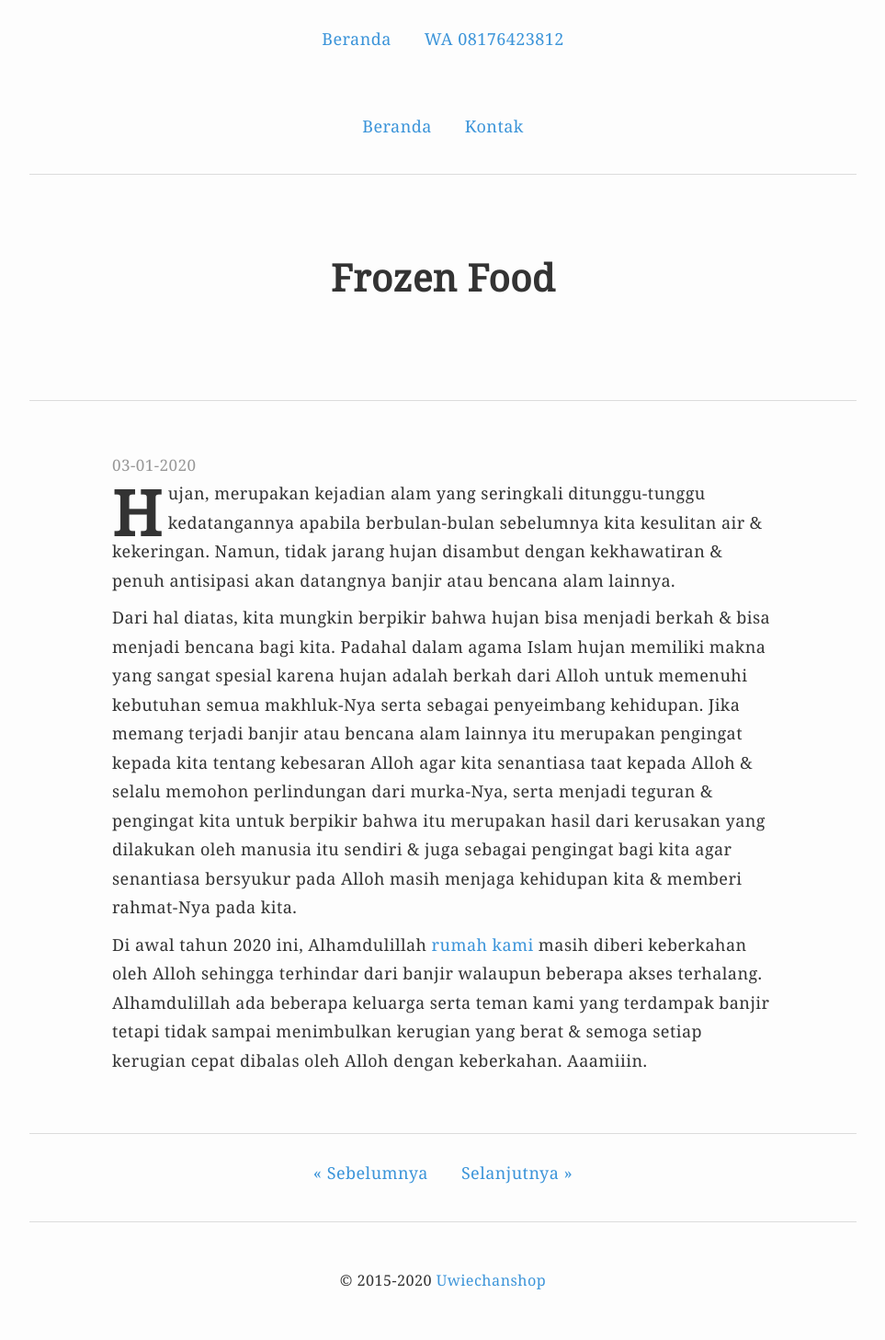
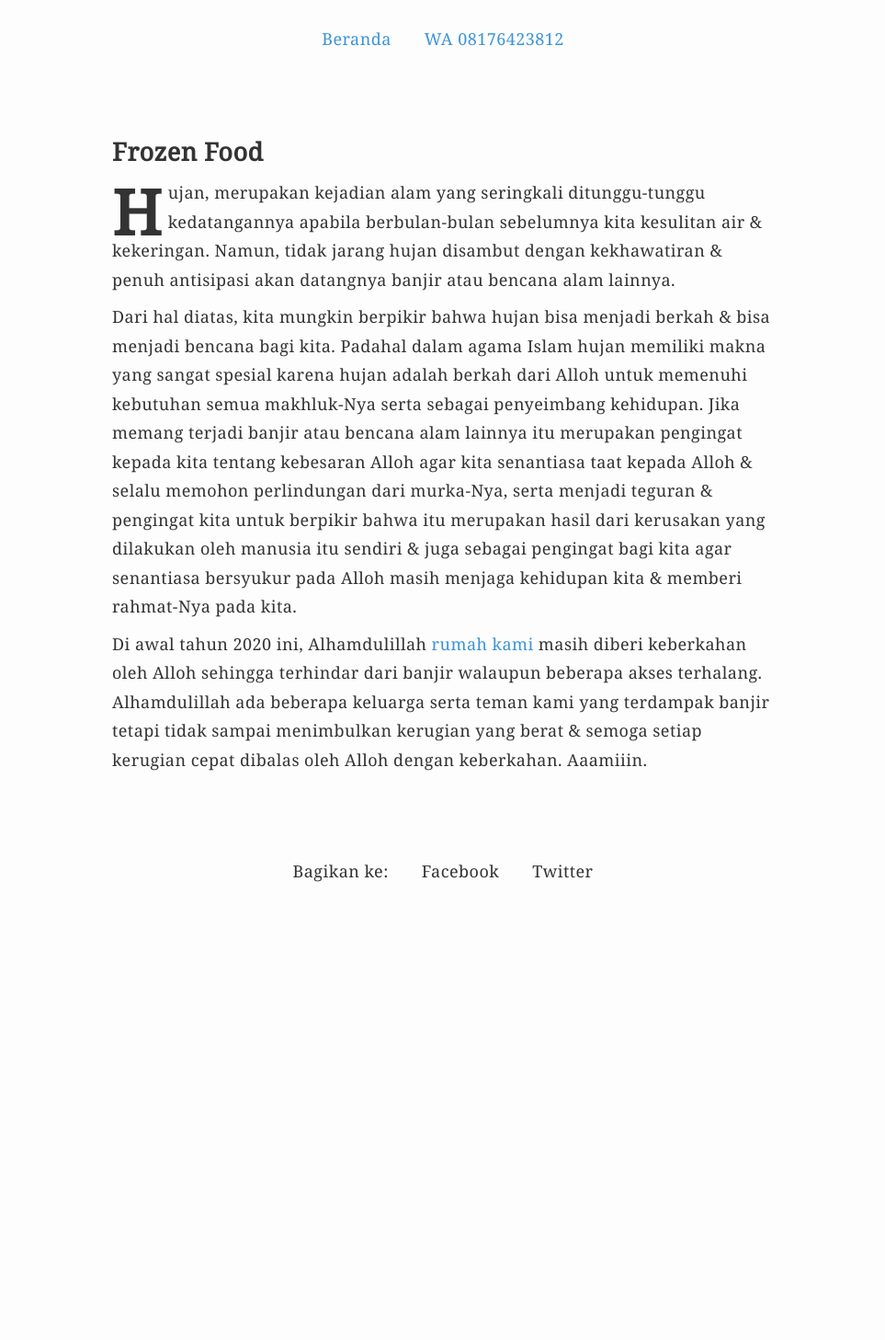
Before and after one commit to krhmwn/uwiechanshop, a Jekyll site: the page built from _posts/2020-01-02-frozen-food.markdown, in a window 1280 px wide. Shown: the whole page at 92% size, without its empty margins (158-1121 px from the left). Built offline with Jekyll 4.4.1, drawn with Linux system fonts in a browser that asks for light colours; after the commit the page ends 1000 px from its top, so only the background shows below that.

Commit message:
Update v.1.1

```diff
--- a/_layouts/post.html
+++ b/_layouts/post.html
@@ -2,11 +2,9 @@
 layout: default
 ---
 
-<nav><ul><li><a href="/">Beranda</a></li><li><a href="mailto:ookrahmawan@mail.ru">Kontak</a></li></ul></nav>
-<header>{% if page.link %}<h1><a href="{{ page.link }}">{{page.title}}</a> &rarr;</h1>{% else %}<h1>{{page.title}}</h1>{% endif %}</header>
 <article class="post">
-<h3 class="hide">{{page.title}}</h3><time datetime="{{ page.date | date: '%Y-%m-%d' }}">{{ page.date | date: "%d-%m-%Y"}}</time>
+<h2>{{page.title}}</h2>
+<time class="hide" datetime="{{ page.date | date: '%Y-%m-%d' }}">{{ page.date | date: "%d-%m-%Y"}}</time>
 {{content}}
 </article>
-<nav class="nextprev"><ul><li>{% if page.previous.url %}<a href="{{ page.previous.url }}" title="{{page.previous.title}}">&laquo; Sebelumnya</a>{% else %}<s>&laquo; Sebelumnya</s>{% endif %}</li><li>{% if page.next.url %}<a href="{{ page.next.url }}" title="{{page.next.title}}">Selanjutnya &raquo;</a>{% else %}<s>Selanjutnya &raquo;</s>{% endif %}</li></ul></nav>
-<footer>&copy; 2015-{{ site.time | date: "%Y" }} <a href="/">{{ site.title }}</a></footer>
+<nav class="share"><ul><li>Bagikan ke:</li><li>Facebook</li><li>Twitter</li></ul></nav>
```
